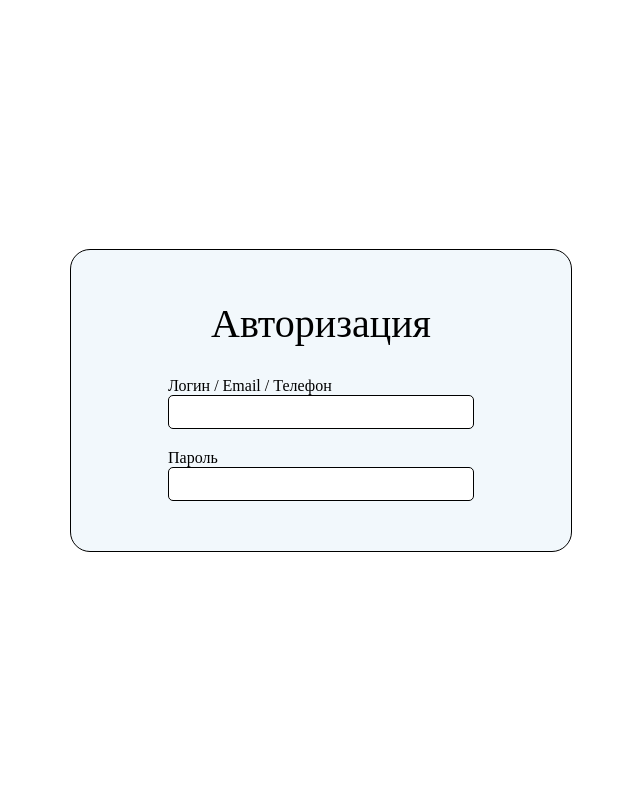
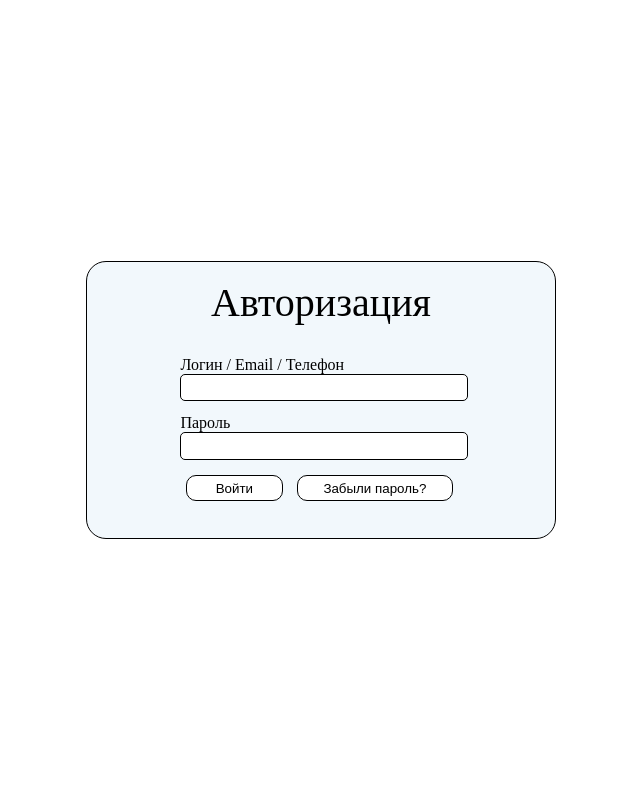
Before and after one commit to last2424/LUASaCS, a FastAPI app: page / in a window 1280 px wide. Shown: the whole page, without its empty margins (319-959 px from the left). Run offline with FastAPI, Linux system fonts and the light colour scheme; some libraries are stand-ins or nearby versions.

Commit message:
fix git2

```diff
--- /dev/null
+++ b/app/static/scripts/auth.js
@@ -0,0 +1,15 @@
+window.onload = () => {
+    const restore_button = document.querySelector("#restore-password");
+    const back_button = document.querySelector("#back-to-auth");
+    const restore_form = document.querySelector("#restore-form");
+    const auth_form = document.querySelector("#auth-form");
+
+    const toggle_forms = () => {
+        restore_form.classList.toggle("hidden");
+        auth_form.classList.toggle("hidden");
+    };
+
+    restore_button.addEventListener("click", toggle_forms);
+    back_button.addEventListener("click", toggle_forms);
+    //fix?
+}
--- a/app/static/styles/auth.css
+++ b/app/static/styles/auth.css
@@ -3,44 +3,174 @@ body {
     padding: 0;
     display: grid;
     align-items: center;
-    justify-content: center;
+    justify-items: center;
     min-height: 100vh;
 }
 
 .auth-wrapper {
     display: grid;
     border: 1px solid black;
-    width: 500px;
-    padding: 50px 0px;
+    width: 36.6%;
     background: #cce2f442;
     border-radius: 20px;
     grid-auto-flow: row;
-    justify-content: center;
-    gap: 30px;
+    justify-items: center;
+    gap: 60px;
+    align-items: center;
 }
 
-.auth-container {
+.form-container {
     display: grid;
     grid-auto-flow: row;
-    gap: 20px;
-    justify-content: center;
+    justify-items: center;
+    width: 60%;
+    height: 100%;
+    margin: 0% 0 10% 0;
 }
 
 .auth-field {
     display: grid;
     grid-auto-flow: row;
+    width: 100%;
+    height: 150%;
+    align-self: end;
+}
+
+.auth-field:last-child {
+    grid-auto-flow: column;
 }
 
 .input-field {
-    width: 300px;
-    height: 30px;
+    height: 50%;
     border-radius: 5px;
     border: 1px solid black;
     font-size: 18px;
+    align-self: start;
+    width: 100%;
 }
 
 .auth-title {
     display: grid;
-    justify-content: center;
+    justify-items: center;
     font-size: 40px;
+    margin-top: 3.5%;
 }
+
+.nomination {
+    align-self: end;
+}
+
+.errors {
+    display: none;
+    position: absolute;
+    top: 0;
+    color: red;
+    border: 1px solid red;
+    border-radius: 0 0 10px 10px;
+    width: 30%;
+    justify-items: center;
+    background: #ffffff82;
+}
+
+.button-field {
+    width: 90%;
+    height: 51%;
+    align-self: center;
+    justify-self: center;
+    background: #fff;
+    border: 1px solid;
+    border-radius: 10px;
+}
+
+.button-field:hover {
+    background: #e4e1e1;
+}
+
+.button-field:active {
+    background: #dbd8d8;
+}
+
+.hidden {
+    display: none;
+}
+
+@media (min-width: 1920px) {
+    .input-field {
+        font-size: calc(18px*1.5);
+    }
+
+    .auth-title {
+        font-size: calc(40px*1.5);
+    }
+
+    .nomination {
+        font-size: calc(18px*1.5);
+    }
+
+    .auth-wrapper {
+        gap: 100px;
+    }
+
+    .errors {
+        font-size: 24px;
+        border-radius: 0 0 12px 12px;
+    }
+
+    .button-field {
+        font-size: 20px;
+    }
+}
+
+@media (min-width: 2560px) {
+    .input-field {
+        font-size: calc(18px*2);
+    }
+
+    .auth-title {
+        font-size: calc(40px*2);
+    }
+
+    .nomination {
+        font-size: calc(18px*2);
+    }
+
+    .auth-wrapper {
+        gap: 150px;
+    }
+
+    .errors {
+        font-size: 32px;
+        border-radius: 0 0 15px 15px;
+    }
+
+    .button-field {
+        font-size: 30px;
+    }
+}
+
+@media (min-width: 3840px) {
+    .input-field {
+        font-size: calc(18px*4);
+    }
+
+    .auth-title {
+        font-size: calc(40px*4);
+    }
+
+    .nomination {
+        font-size: calc(18px*4);
+    }
+
+    .auth-wrapper {
+        gap: 250px;
+    }
+
+    .errors {
+        font-size: 64px;
+        border-radius: 0 0 20px 20px;
+    }
+
+    .button-field {
+        font-size: 50px;
+    }
+}
--- a/app/templates/main.html
+++ b/app/templates/main.html
@@ -2,17 +2,40 @@
 <html>
     <head>
         <title>Авторизация</title>
-        <link rel="stylesheet" href="{{ url_for('static', path='/styles/auth.css') }}" />
+        <meta http-equiv="Cache-Control" content="no-store" />
+        <link rel="stylesheet" href="/static/styles/auth.css" />
     </head>
     <body>
+        <div class="errors">
+            Ошибка (код): текст ошибки
+        </div>
         <main class="auth-wrapper">
             <div class="auth-title">Авторизация</div>
-            <form method="POST" class="auth-container">
-                <div class="auth-field"><label for="login">Логин / Email / Телефон</label>
-                <input type="text" class="input-field" id="login" /></div>
-                <div class="auth-field"><label for="password">Пароль</label>
-                <input type="password" class="input-field" id="password" /></div>
+            <form method="POST" action="/auth" class="form-container" id="auth-form">
+                <div class="auth-field">
+                    <label class="nomination" for="login">Логин / Email / Телефон</label>
+                    <input type="text" name="login" class="input-field" id="login" />
+                </div>
+                <div class="auth-field">
+                    <label class="nomination" for="password">Пароль</label>
+                    <input type="password" name="password" class="input-field" id="password" />
+                </div>
+                <div class="auth-field">
+                    <input type="submit" class="button-field" value="Войти" />
+                    <input type="button" class="button-field" id="restore-password" value="Забыли пароль?" />
+                </div>
+            </form>
+            <form method="POST" action="/restore" class="form-container hidden" id="restore-form">
+                <div class="auth-field">
+                    <label class="nomination" for="login">Логин / Email / Телефон</label>
+                    <input type="text" name="login" class="input-field" id="login" />
+                </div>
+                <div class="auth-field">
+                    <input type="submit" class="button-field" value="Восстановить" />
+                    <input type="button" class="button-field" id="back-to-auth" value="Назад" />
+                </div>
             </form>
         </main>
+        <script src="/static/scripts/auth.js"></script>
     </body>
 </html>
--- a/main.py
+++ b/main.py
@@ -11,7 +11,7 @@ from app.models.sqlmodels import *
 
 app = FastAPI()
 
-app.mount("/app/static", StaticFiles(directory="app/static"), name="static")
+app.mount("/static", StaticFiles(directory="app/static"), name="static")
 
 templates = Jinja2Templates(directory="app/templates")
 
@@ -23,9 +23,8 @@ templates = Jinja2Templates(directory="app/templates")
 #	return wrapped
 
 @app.get("/")
-async def read_root(request: Request, response: Response):
-    response.headers["Cache-Control"] = "no-cache"
-    return templates.TemplateResponse("main.html", {"request": request})
+async def read_root(request: Request):
+    return templates.TemplateResponse("main.html", headers={"Cache-Control": "no-cache, no-store, must-revalidate"}, context={"request": request})
 
 @app.get("/install")
 async def install():
```
